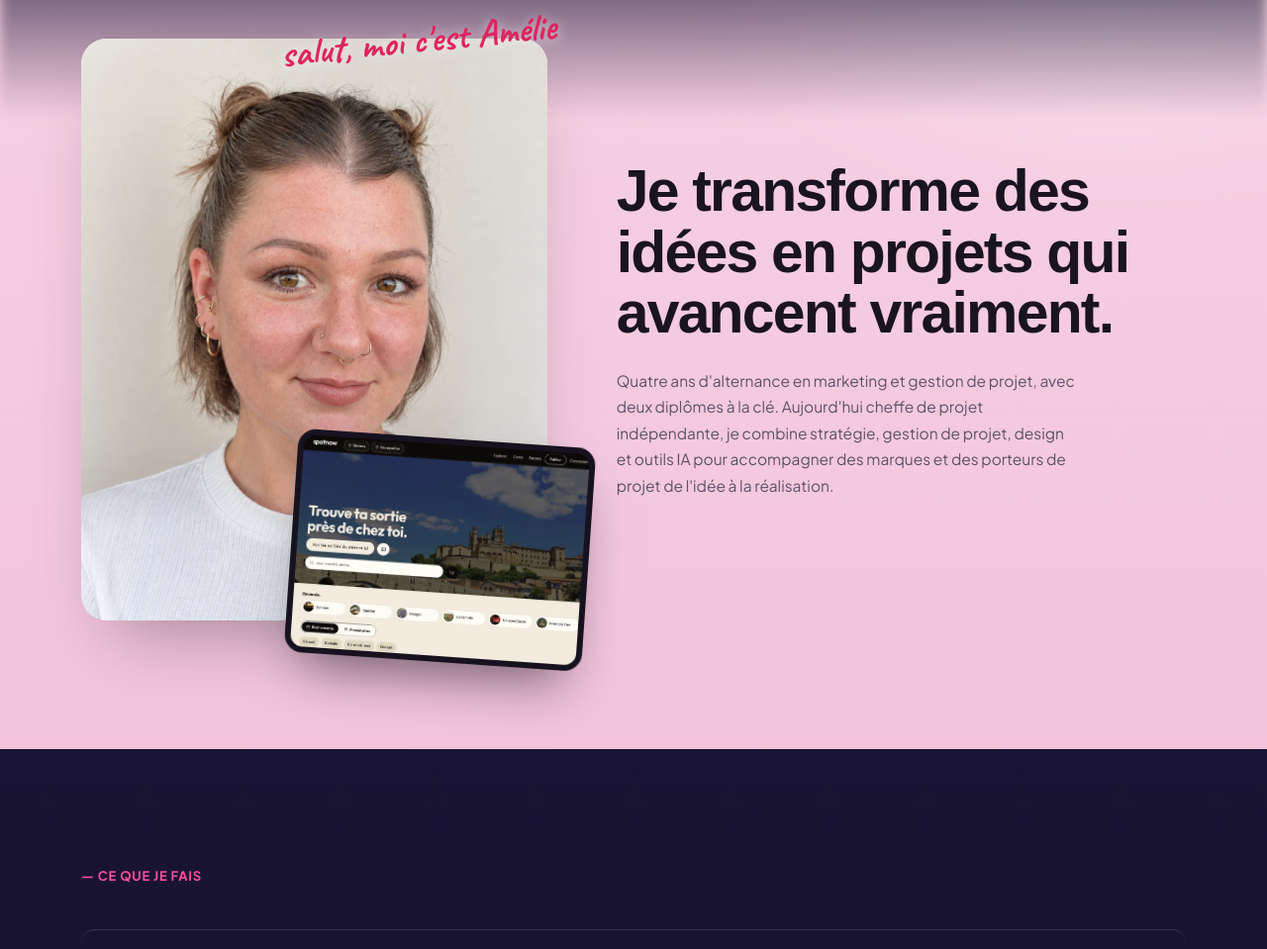
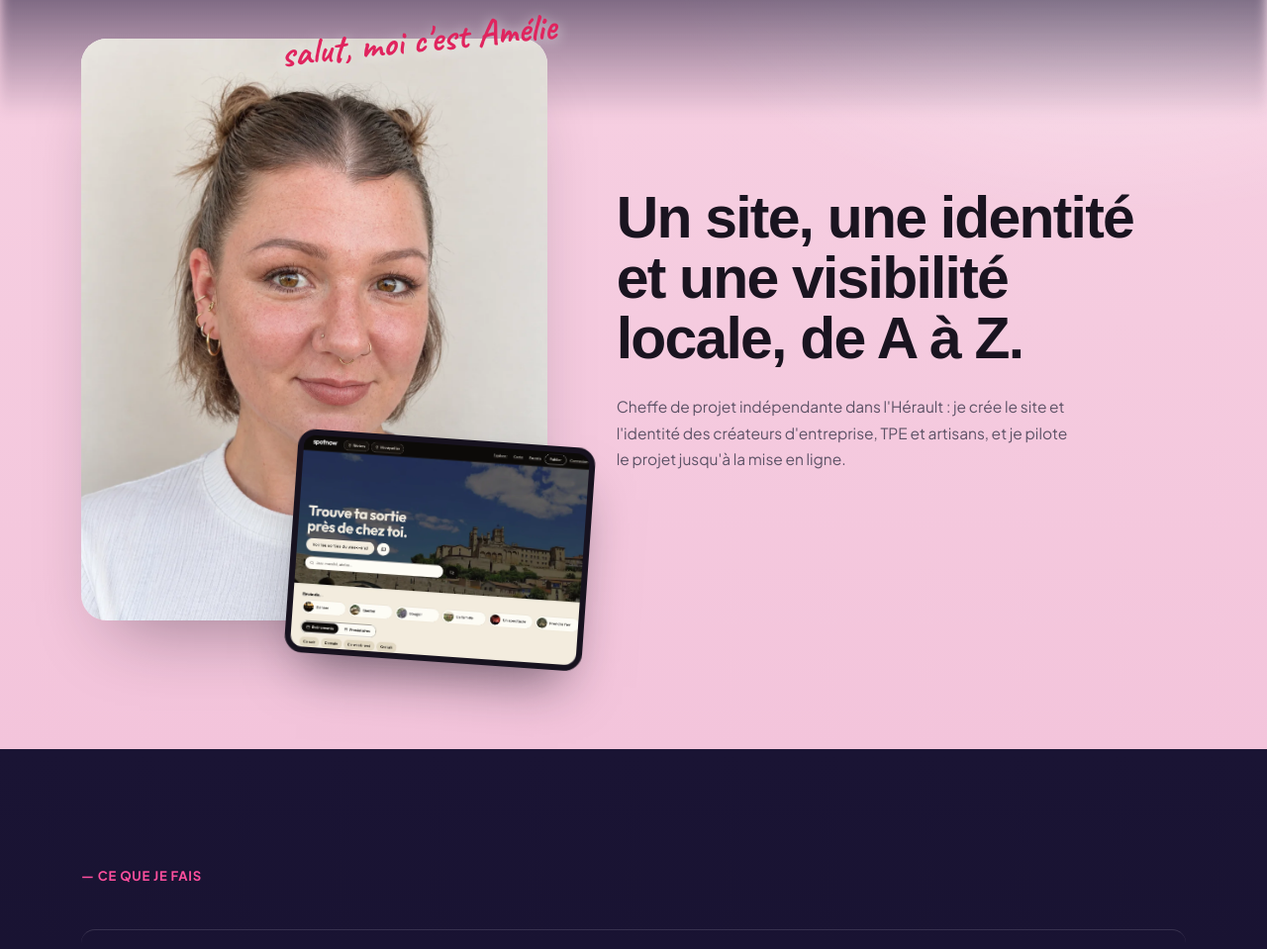
Before and after one commit to moonwalkerV/portfolio-amelie, a website: page index.html in a window 1280 px wide. Shown: the part 911-1870 px from the top of the page at 99% size. Drawn offline with Linux system fonts and the light colour scheme; a web font is replaced by a local one.

Commit message:
Accroche : nouveau titre et sous-titre de l'accueil
Co-Authored-By: Claude Sonnet 5.5 <noreply@anthropic.com>

```diff
--- a/index.html
+++ b/index.html
@@ -111,10 +111,10 @@
     </div>
     <div class="bio-text">
       <h1 class="type-wrap" data-type>
-        <span class="ghost">Je transforme des idées en projets qui avancent vraiment.</span>
+        <span class="ghost">Un site, une identité et une visibilité locale, de A à Z.</span>
         <span class="live" aria-hidden="true"></span>
       </h1>
-      <p class="reveal">Quatre ans d'alternance en marketing et gestion de projet, avec deux diplômes à la clé. Aujourd'hui cheffe de projet indépendante, je combine stratégie, gestion de projet, design et outils IA pour accompagner des marques et des porteurs de projet de l'idée à la réalisation.</p>
+      <p class="reveal">Cheffe de projet indépendante dans l'Hérault : je crée le site et l'identité des créateurs d'entreprise, TPE et artisans, et je pilote le projet jusqu'à la mise en ligne.</p>
     </div>
   </div>
 </section>
```
